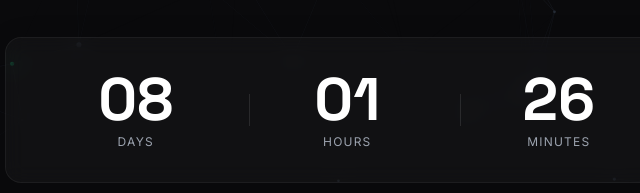
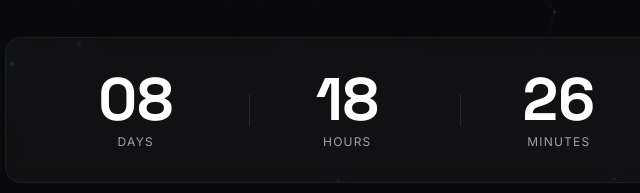
Before and after one commit to amardc69/comingsoon, a plain HTML site: page index.html in a window 1280 px wide. Shown: the part 609-802 px from the top of the page, 187-827 px from the left. Drawn offline with nearby package versions, Linux system fonts and the light colour scheme.

Commit message:
16 Dec to 16 Dec 17:00

```diff
--- a/index.html
+++ b/index.html
@@ -297,7 +297,7 @@
         const secondsEl = document.getElementById('seconds');
 
         // Set deadline to Fixed Date: December 15, 2025
-        const deadline = new Date("December 16, 2025 00:00:00").getTime();
+        const deadline = new Date("December 16, 2025 17:00:00").getTime();
 
         function updateCountdown() {
             const currentTime = new Date().getTime();
```
